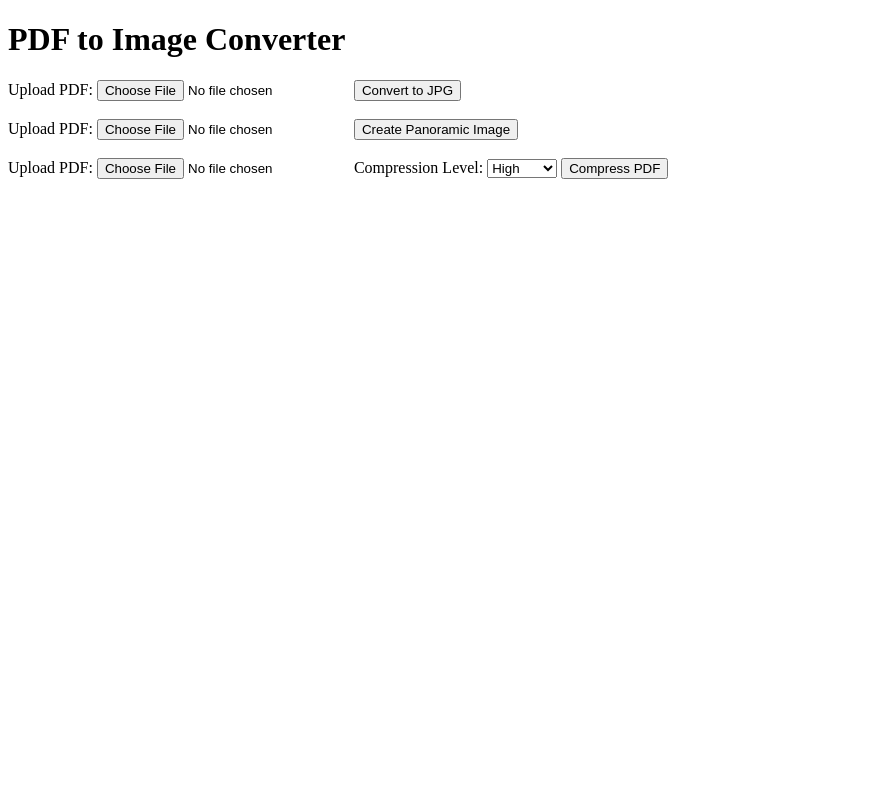
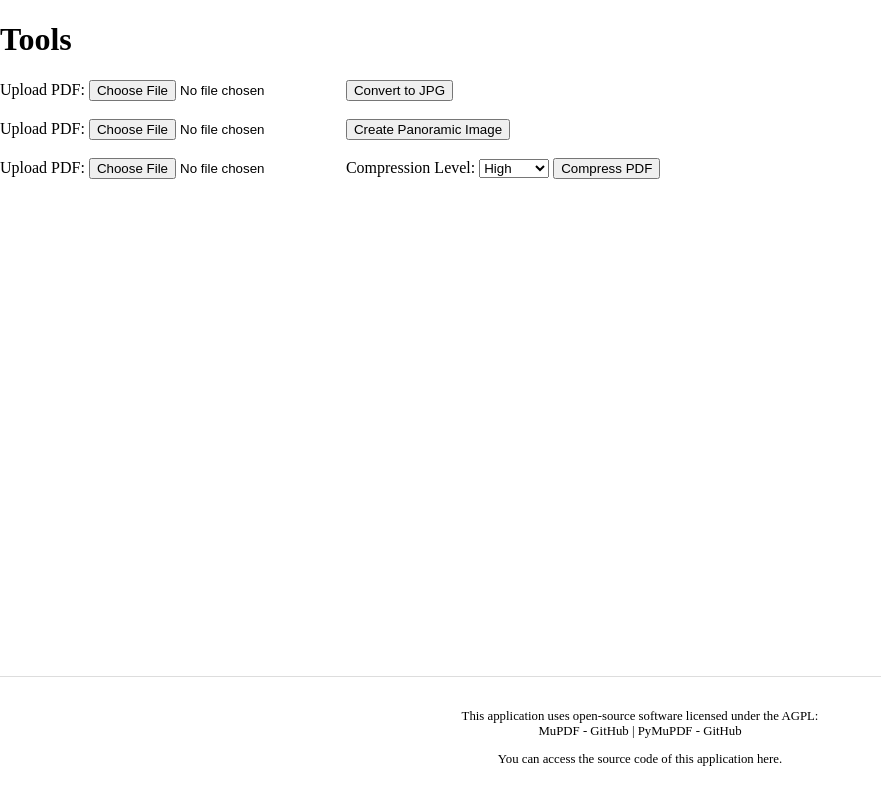
Before and after one commit to Calum-Kerr/snackpdf-python, a Flask app: page / in a window 1280 px wide. Shown: the whole page, without its empty margins (0-881 px from the left). Run offline with Flask 3, Linux system fonts and the light colour scheme; some libraries are stand-ins or nearby versions.

```diff
--- a/pdf_to_image/__init__.py
+++ b/pdf_to_image/__init__.py
@@ -1,11 +1,7 @@
-# pdf_to_image/__init__.py
 from flask import Flask, render_template, jsonify
-
-# Add new tools.py files
 from .convert import convert_bp
 from .panoramic import panoramic_bp
 from .compress import compress_bp
-
 import traceback
 
 def create_app():
--- a/pdf_to_image/templates/index.html
+++ b/pdf_to_image/templates/index.html
@@ -3,10 +3,46 @@
 <head>
     <meta charset="UTF-8">
     <meta name="viewport" content="width=device-width, initial-scale=1.0">
-    <title>PDF to Image Converter</title>
+    <title>SnackPDF</title>
+    <style>
+        body {
+            display: flex;
+            flex-direction: column;
+            min-height: 100vh;
+            margin: 0;
+        }
+
+        main {
+            flex: 1;
+        }
+
+        footer {
+            text-align: center;
+            padding: 20px;
+            background: #fff;
+            border-top: 1px solid #ddd;
+            font-size: 0.8em;
+            transition: background 0.3s, border 0.3s;
+        }
+
+        body.dark-mode footer {
+            background: #444;
+            border-top: 1px solid #555;
+        }
+
+        footer a {
+            color: inherit;
+            text-decoration: none;
+        }
+
+        footer a:hover {
+            text-decoration: underline;
+        }
+    </style>
 </head>
 <body>
-    <h1>PDF to Image Converter</h1>
+    <main>
+        <h1>Tools</h1>
         <form action="/convert" method="post" enctype="multipart/form-data">
             <label for="file">Upload PDF:</label>
             <input type="file" name="file" id="file" required>
@@ -30,5 +66,14 @@
             </select>
             <button type="submit">Compress PDF</button>
         </form>
+    </main>
+    <footer>
+        <p>This application uses open-source software licensed under the AGPL:
+            <br>
+            <a href="https://github.com/ArtifexSoftware/mupdf" target="_blank">MuPDF - GitHub</a> |
+            <a href="https://github.com/pymupdf/PyMuPDF" target="_blank">PyMuPDF - GitHub</a>
+        </p>
+        <p>You can access the source code of this application <a href="https://github.com/Calum-Kerr/snackpdf-python" target="_blank">here</a>.</p>
+    </footer>
 </body>
 </html>
```
Also changed, not shown: pdf_to_image/convert.py (+8 -7 lines), pdf_to_image/panoramic.py (+10 -4 lines), 1 other file. Lines whose indentation alone changed are shown as unchanged.
